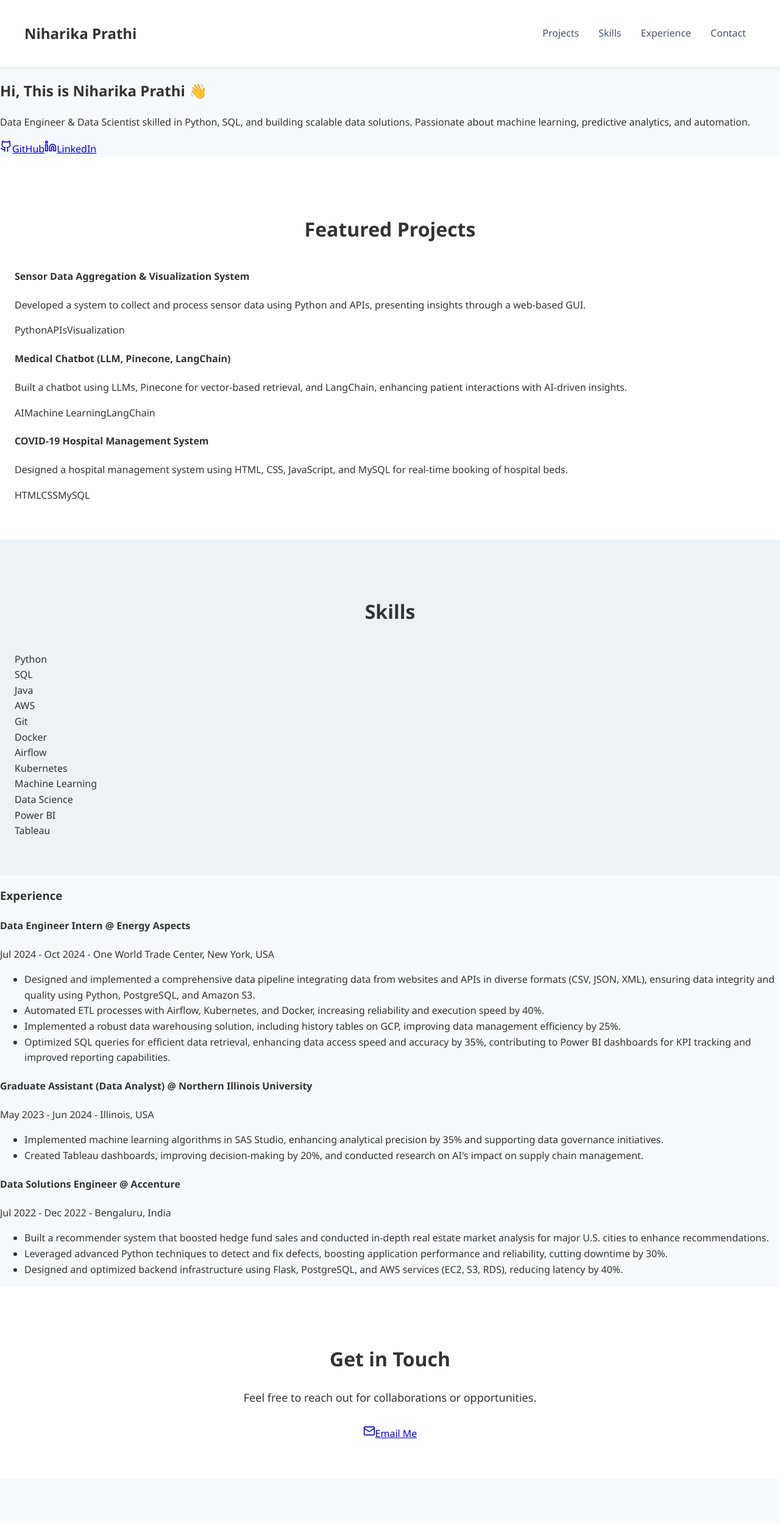
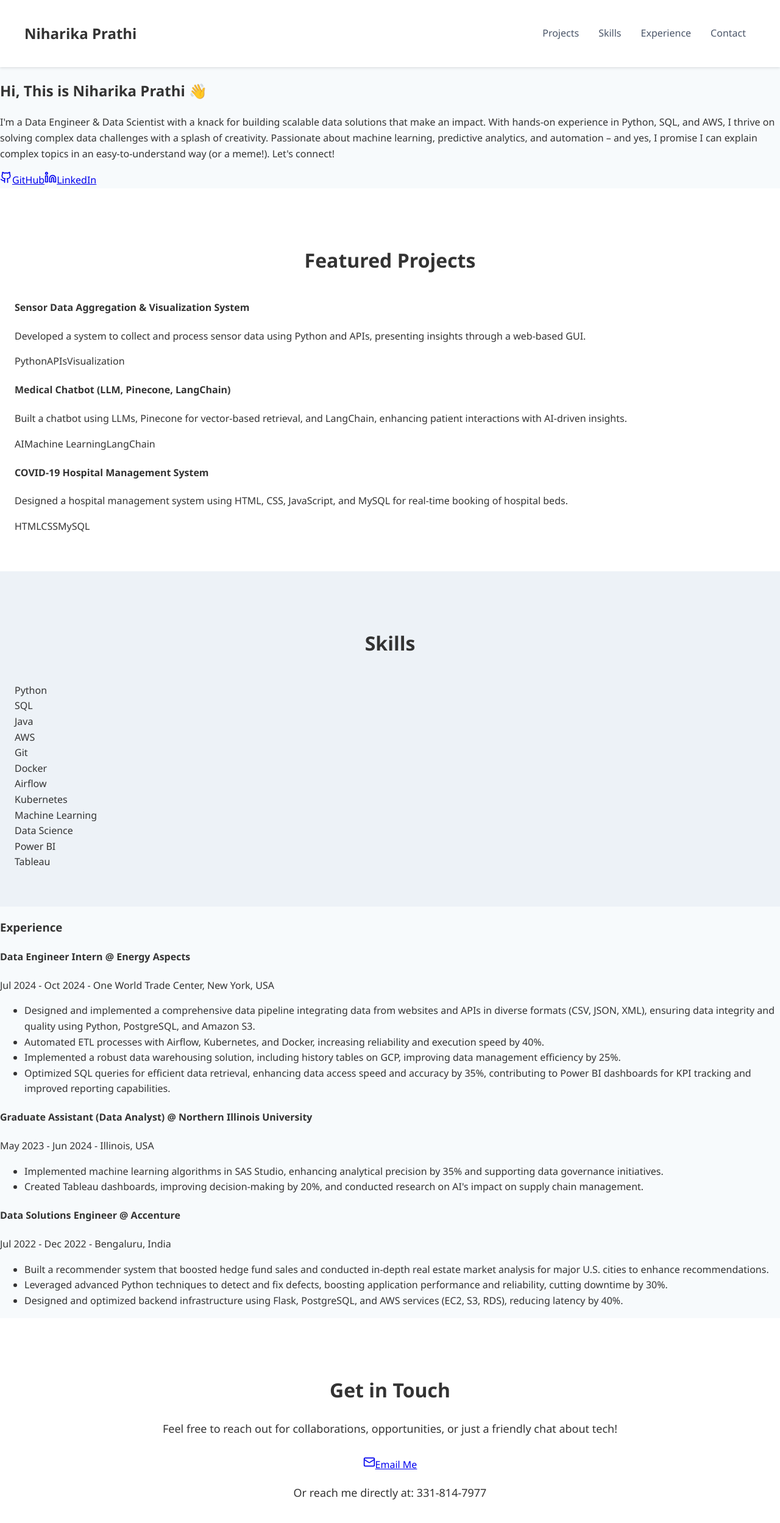
Before and after one commit to niha3101/niha-portfolio, a React (Create React App) app: page / in a window 1280 px wide. Shown: the top 2498 px of the page at 61% size. Before the commit the page ends 2425 px from the top, so only its background shows below. Built offline with nearby package versions, Linux system fonts and the light colour scheme.

Commit message:
updated portfolio code

```diff
--- a/src/Portfolio.js
+++ b/src/Portfolio.js
@@ -81,11 +81,10 @@ const Portfolio = () => {
         <div className="max-w-3xl">
           <h2 className="text-4xl font-bold mb-6 text-gray-800">Hi, This is Niharika Prathi 👋</h2>
           <p className="text-xl text-gray-600 mb-8">
-            Data Engineer & Data Scientist skilled in Python, SQL, and building scalable data solutions.
-            Passionate about machine learning, predictive analytics, and automation.
+            I'm a Data Engineer & Data Scientist with a knack for building scalable data solutions that make an impact. With hands-on experience in Python, SQL, and AWS, I thrive on solving complex data challenges with a splash of creativity. Passionate about machine learning, predictive analytics, and automation – and yes, I promise I can explain complex topics in an easy-to-understand way (or a meme!). Let's connect!
           </p>
           <div className="flex space-x-4">
-            <a href="https://github.com/your-github" className="inline-flex items-center space-x-2 text-gray-600 hover:text-gray-900">
+            <a href="https://github.com/niha3101" className="inline-flex items-center space-x-2 text-gray-600 hover:text-gray-900">
               <Github size={20} />
               <span>GitHub</span>
             </a>
@@ -153,11 +152,12 @@ const Portfolio = () => {
       <section id="contact" className="bg-white py-20">
         <div className="max-w-6xl mx-auto px-4">
           <h3 className="text-2xl font-bold mb-12 text-gray-800">Get in Touch</h3>
-          <p className="text-gray-600 mb-8">Feel free to reach out for collaborations or opportunities.</p>
+          <p className="text-gray-600 mb-8">Feel free to reach out for collaborations, opportunities, or just a friendly chat about tech!</p>
           <a href="mailto:niharikaprathi3@gmail.com" className="inline-flex items-center space-x-2 bg-black text-white px-6 py-3 rounded-lg hover:bg-gray-800">
             <Mail size={20} />
             <span>Email Me</span>
           </a>
+          <p className="mt-4 text-gray-600">Or reach me directly at: <span className="font-semibold">331-814-7977</span></p>
         </div>
       </section>
     </div>
```
